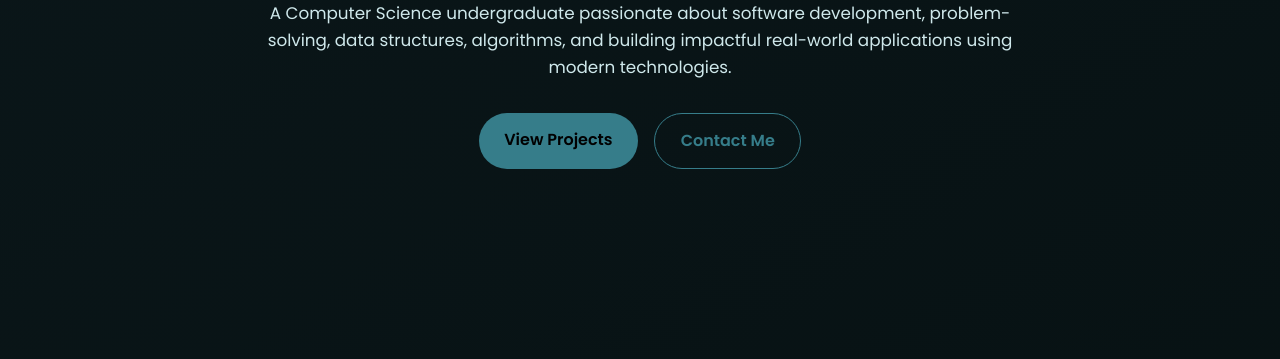
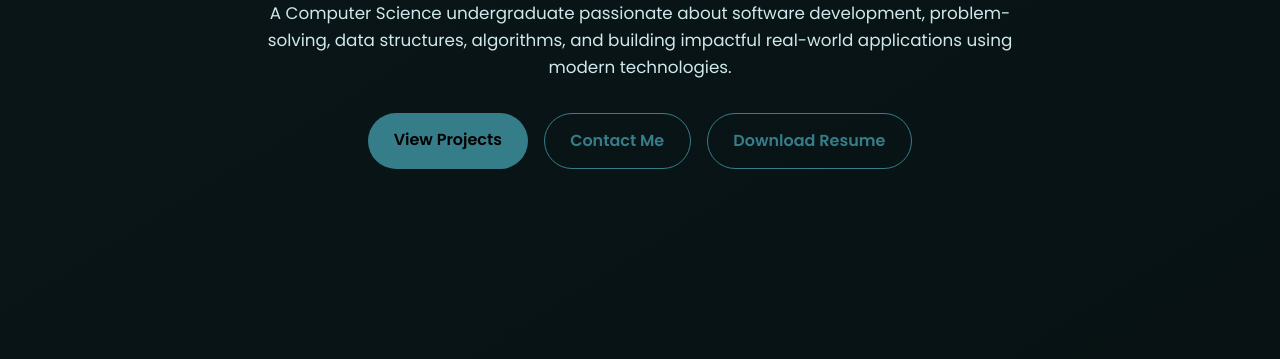
Before and after one commit to Satyasri2006/MyPortfolio, a plain HTML site: page index.html in a window 1280 px wide. Shown: the part 441-800 px from the top of the page. Drawn offline with Linux system fonts and the light colour scheme.

```diff
--- a/index.html
+++ b/index.html
@@ -107,6 +107,7 @@
     }
 
     .hero-buttons {
+
       margin-top: 2rem;
       display: flex;
       justify-content: center;
@@ -363,6 +364,7 @@
       <div class="hero-buttons">
         <a href="#projects" class="btn primary-btn">View Projects</a>
         <a href="#contact" class="btn secondary-btn">Contact Me</a>
+        <a href="resume.pdf" download class="btn secondary-btn">Download Resume</a>
       </div>
     </div>
   </section>
```
